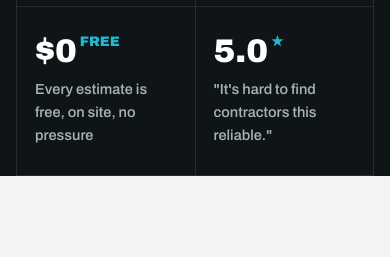
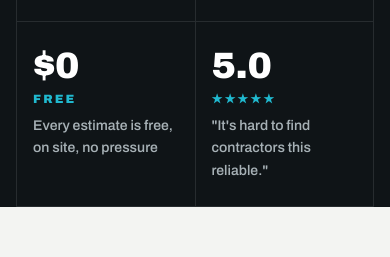
Before and after one commit to burhan-netizen/ladsonconcrete, a plain HTML site: page index.html in a window 390 px wide. Shown: the part 1547-1804 px from the top of the page. Drawn offline with Linux system fonts and the light colour scheme.

Commit message:
Mobile stats: units on their own line, numbers sized to fit
Co-Authored-By: Claude Opus 5.5 <noreply@anthropic.com>
Claude-Session: https://claude.ai/code/session_017oGPB5w6Xzoegt6MwdnPbx

```diff
--- a/index.html
+++ b/index.html
@@ -445,7 +445,7 @@ html,body{overflow-x:hidden}
 .phone video::-webkit-media-controls-start-playback-button{display:none!important;-webkit-appearance:none}
 .phone video::-webkit-media-controls{display:none!important}
 .phone .reel-fb{width:100%;height:100%;object-fit:cover}
-@media (max-width:680px){.stats-grid{grid-template-columns:repeat(2,minmax(0,1fr))}.stat b{font-size:clamp(28px,8.4vw,36px)}.stat b sup{font-size:.42em;margin-left:3px}}
+@media (max-width:680px){.stats-grid{grid-template-columns:repeat(2,minmax(0,1fr))}.stat{padding:26px 16px 24px}.stat b{font-size:clamp(30px,9.4vw,38px);font-variation-settings:"wdth" 100;letter-spacing:-.01em;white-space:nowrap}.stat b sup{display:block;font-size:12px;line-height:1;letter-spacing:.18em;margin:8px 0 0;vertical-align:baseline;font-variation-settings:"wdth" 100}.stat>span{font-size:14px;margin-top:10px}}
 /* protection */
 body{-webkit-user-select:none;user-select:none;-webkit-touch-callout:none}
 input,textarea,select{-webkit-user-select:text;user-select:text}
@@ -551,7 +551,7 @@ input,textarea,select{-webkit-user-select:text;user-select:text}
     <div class="stat rv"><b><span class="count" data-to="17000">17,000</span><sup>SQ FT</sup></b><span>Projects up to 17,000 sq ft, no job too big</span></div>
     <div class="stat rv d1"><b><span class="count" data-to="4000">4,000</span><sup>SQ FT</sup></b><span>Commercial parking areas poured and finished</span></div>
     <div class="stat rv d2"><b>$0<sup>FREE</sup></b><span>Every estimate is free, on site, no pressure</span></div>
-    <div class="stat rv d3"><b>5.0<sup>★</sup></b><span>"It's hard to find contractors this reliable."</span></div>
+    <div class="stat rv d3"><b>5.0<sup>★★★★★</sup></b><span>"It's hard to find contractors this reliable."</span></div>
   </div></div>
 </section>
 
```
